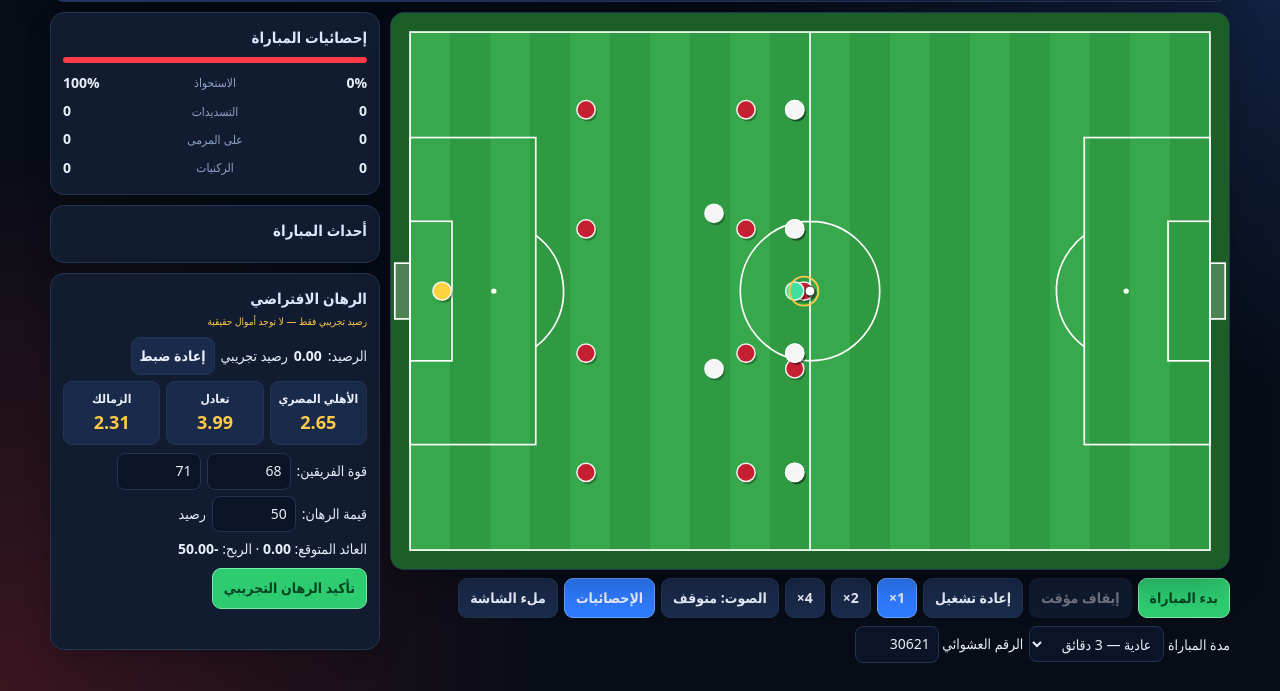
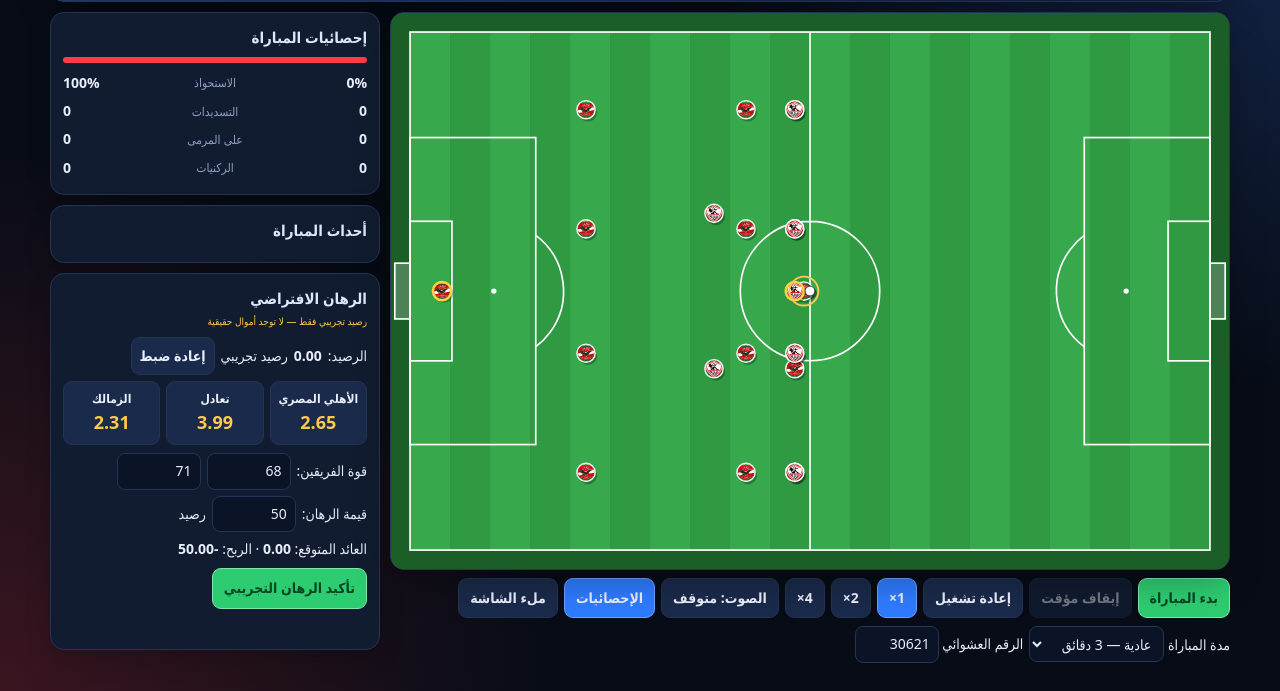
Before and after one commit to mohsenu89/Virtual-Football-Gam, a plain HTML site: page index.html in a window 1280 px wide. Shown: the part 200-891 px from the top of the page. Drawn offline with Linux system fonts and the light colour scheme.

Commit message:
Show team crests on every player marker

```diff
--- a/index.html
+++ b/index.html
@@ -72,6 +72,8 @@
  ['مصر','مصر','EGY','#d71920'],['الأرجنتين','الأرجنتين','ARG','#75aadb'],['البرازيل','البرازيل','BRA','#ffdf00'],['فرنسا','فرنسا','FRA','#1b3f8b'],['ألمانيا','ألمانيا','GER','#dddddd'],['إسبانيا','إسبانيا','ESP','#e63924'],['إنجلترا','إنجلترا','ENG','#ffffff'],['البرتغال','البرتغال','POR','#c51d34'],['إيطاليا','إيطاليا','ITA','#16865b'],['هولندا','هولندا','NED','#f36c21'],['المغرب','المغرب','MAR','#c1272d'],['الجزائر','الجزائر','ALG','#087c45'],['تونس','تونس','TUN','#e31b23'],['السعودية','السعودية','KSA','#087b48'],['اليابان','اليابان','JPN','#bc002d'],['أمريكا','أمريكا','USA','#2457a7'],['كرواتيا','كرواتيا','CRO','#d71920'],['أوروغواي','أوروغواي','URU','#65aadd'],['السنغال','السنغال','SEN','#087b48']
 ];
 const TEAMS=[{name:TEAM_LIST[0][0],col:TEAM_LIST[0][3],gk:'#ffd23f',code:TEAM_LIST[0][2]},{name:TEAM_LIST[1][0],col:TEAM_LIST[1][3],gk:'#3fe0a0',code:TEAM_LIST[1][2]}];
+const teamLogoImgs=[null,null];
+function loadTeamLogo(side){const img=new Image();img.onerror=()=>{teamLogoImgs[side]=null};img.src=logoData(TEAMS[side]);teamLogoImgs[side]=img}
 function logoData(team){const index=TEAM_LIST.findIndex(d=>d[0]===team.name);return index>=0?'logos/teams/'+String(index).padStart(2,'0')+'.svg':''}
 let selectedTeams=[0,1];
 function chooseTeam(side,index){
@@ -85,6 +87,7 @@
  const t=TEAMS[side];t.name=d[0];t.col=d[3];t.code=d[2];t.gk=side?'#3fe0a0':'#ffd23f';
  const logo=logoData(t);const img=$('bd'+side),mini=$('pickLogo'+side);
  img.src=mini.src=logo;img.alt=mini.alt='شعار '+t.name;
+ loadTeamLogo(side);
  $('n'+side).textContent=t.name;
  $('team'+side).value=String(index);
  if(side===0)$('on0').textContent=t.name;else $('on2').textContent=t.name;
@@ -159,7 +162,7 @@
 const cv=$('cv'),ctx=cv.getContext('2d',{alpha:false}),pitch=document.createElement('canvas');let scale=1,dpr=1;
 function drawPitch(c){c.setTransform(dpr*scale,0,0,dpr*scale,dpr*scale*M,dpr*scale*M);c.fillStyle='#1b5e27';c.fillRect(-M,-M,W+2*M,H+2*M);for(let i=0;i<20;i++){c.fillStyle=i%2?'#2f9a42':'#37a84b';c.fillRect(i*W/20,0,W/20+.02,H)}c.strokeStyle='#fff';c.lineWidth=.22;c.strokeRect(0,0,W,H);c.beginPath();c.moveTo(W/2,0);c.lineTo(W/2,H);c.moveTo(W/2+9.15,H/2);c.arc(W/2,H/2,9.15,0,TAU);c.stroke();c.fillStyle='#fff';c.beginPath();c.arc(W/2,H/2,.35,0,TAU);c.fill();for(let side=0;side<2;side++){const dir=side?-1:1,x=side?W:0;c.strokeRect(side?W-16.5:0,(H-40.3)/2,16.5,40.3);c.strokeRect(side?W-5.5:0,(H-18.32)/2,5.5,18.32);c.beginPath();c.arc(x+dir*11,H/2,.35,0,TAU);c.fill();c.beginPath();c.arc(x+dir*11,H/2,9.15,side?Math.PI-.93:-.93,side?Math.PI+.93:.93);c.stroke();c.fillStyle='rgba(255,255,255,.22)';c.fillRect(side?W:-2,H/2-3.66,2,7.32);c.strokeRect(side?W:-2,H/2-3.66,2,7.32);c.fillStyle='#fff'}}
 function resize(){const width=cv.parentNode.clientWidth||600;dpr=Math.min(devicePixelRatio||1,1.75);scale=width/(W+2*M);const height=scale*(H+2*M);cv.style.height=height+'px';cv.width=pitch.width=Math.round(width*dpr);cv.height=pitch.height=Math.round(height*dpr);drawPitch(pitch.getContext('2d'))}
-function draw(){ctx.setTransform(1,0,0,1,0,0);ctx.drawImage(pitch,0,0);ctx.setTransform(dpr*scale,0,0,dpr*scale,dpr*scale*M,dpr*scale*M);for(const p of P){ctx.fillStyle='rgba(0,0,0,.28)';ctx.beginPath();ctx.arc(p.x+.25,p.y+.35,1.2,0,TAU);ctx.fill();ctx.fillStyle=p.gk?TEAMS[p.t].gk:TEAMS[p.t].col;ctx.strokeStyle='rgba(255,255,255,.9)';ctx.lineWidth=.2;ctx.beginPath();ctx.arc(p.x,p.y,1.2,0,TAU);ctx.fill();ctx.stroke()}if(ball.own){ctx.strokeStyle='#ffc94a';ctx.lineWidth=.25;ctx.beginPath();ctx.arc(ball.own.x,ball.own.y,1.9,0,TAU);ctx.stroke()}if(m.cel>0){const k=1-m.cel/2.6;ctx.strokeStyle=TEAMS[m.scorer].col;ctx.lineWidth=.5;ctx.globalAlpha=1-k;ctx.beginPath();ctx.arc(ball.x,ball.y,2+k*14,0,TAU);ctx.stroke();ctx.globalAlpha=1}ctx.fillStyle='#0006';ctx.beginPath();ctx.arc(ball.x+.2,ball.y+.3,.7,0,TAU);ctx.fill();ctx.fillStyle='#fff';ctx.strokeStyle='#222';ctx.lineWidth=.12;ctx.beginPath();ctx.arc(ball.x,ball.y,.65,0,TAU);ctx.fill();ctx.stroke()}
+function draw(){ctx.setTransform(1,0,0,1,0,0);ctx.drawImage(pitch,0,0);ctx.setTransform(dpr*scale,0,0,dpr*scale,dpr*scale*M,dpr*scale*M);for(const p of P){ctx.fillStyle='rgba(0,0,0,.28)';ctx.beginPath();ctx.arc(p.x+.25,p.y+.35,1.2,0,TAU);ctx.fill();const logo=teamLogoImgs[p.t];ctx.save();ctx.beginPath();ctx.arc(p.x,p.y,1.2,0,TAU);ctx.clip();if(logo&&logo.complete&&logo.naturalWidth>0){ctx.drawImage(logo,p.x-1.2,p.y-1.2,2.4,2.4)}else{ctx.fillStyle=TEAMS[p.t].col;ctx.fill()}ctx.restore();ctx.strokeStyle=p.gk?'#ffd23f':'rgba(255,255,255,.95)';ctx.lineWidth=p.gk?.32:.18;ctx.beginPath();ctx.arc(p.x,p.y,1.2,0,TAU);ctx.stroke()}if(ball.own){ctx.strokeStyle='#ffc94a';ctx.lineWidth=.25;ctx.beginPath();ctx.arc(ball.own.x,ball.own.y,1.9,0,TAU);ctx.stroke()}if(m.cel>0){const k=1-m.cel/2.6;ctx.strokeStyle=TEAMS[m.scorer].col;ctx.lineWidth=.5;ctx.globalAlpha=1-k;ctx.beginPath();ctx.arc(ball.x,ball.y,2+k*14,0,TAU);ctx.stroke();ctx.globalAlpha=1}ctx.fillStyle='#0006';ctx.beginPath();ctx.arc(ball.x+.2,ball.y+.3,.7,0,TAU);ctx.fill();ctx.fillStyle='#fff';ctx.strokeStyle='#222';ctx.lineWidth=.12;ctx.beginPath();ctx.arc(ball.x,ball.y,.65,0,TAU);ctx.fill();ctx.stroke()}
 let lastMinute=-1,lastStats=0;const labels={ready:'قبل المباراة',first:'الشوط الأول',ht:'استراحة بين الشوطين',second:'الشوط الثاني',ft:'نهاية المباراة'};
 function ui(now){const sec=gameSec(),min=Math.floor(sec/60),s=Math.floor(sec%60);setT('clock',String(min).padStart(2,'0')+':'+String(s).padStart(2,'0'));setT('sa',m.score[0]);setT('sbb',m.score[1]);setT('half',labels[m.state]);$('live').classList.toggle('on',(m.state==='first'||m.state==='second')&&!m.pause);if(min!==lastMinute){lastMinute=min;updateOdds()}if(now-lastStats>250){lastStats=now;const total=st.pos[0]+st.pos[1]||1,p0=Math.round(st.pos[0]/total*100);setT('p0',p0+'%');setT('p1',(100-p0)+'%');$('pbar').style.width=p0+'%';for(const [id,key] of [['s0','shots'],['s1','shots'],['o0','sot'],['o1','sot'],['c0','cor'],['c1','cor']])setT(id,st[key][id.endsWith('0')?0:1])}}
 let lastFrame=0,acc=0;function frame(ts){requestAnimationFrame(frame);if(!lastFrame)lastFrame=ts;let dt=Math.min((ts-lastFrame)/1000,.1);lastFrame=ts;if(['first','ht','second'].includes(m.state)&&!m.pause){acc+=dt*m.speed;let steps=0;while(acc>=STEP&&steps<12){sim(STEP);acc-=STEP;steps++}if(steps>=12)acc=0}draw();ui(ts)}
```
